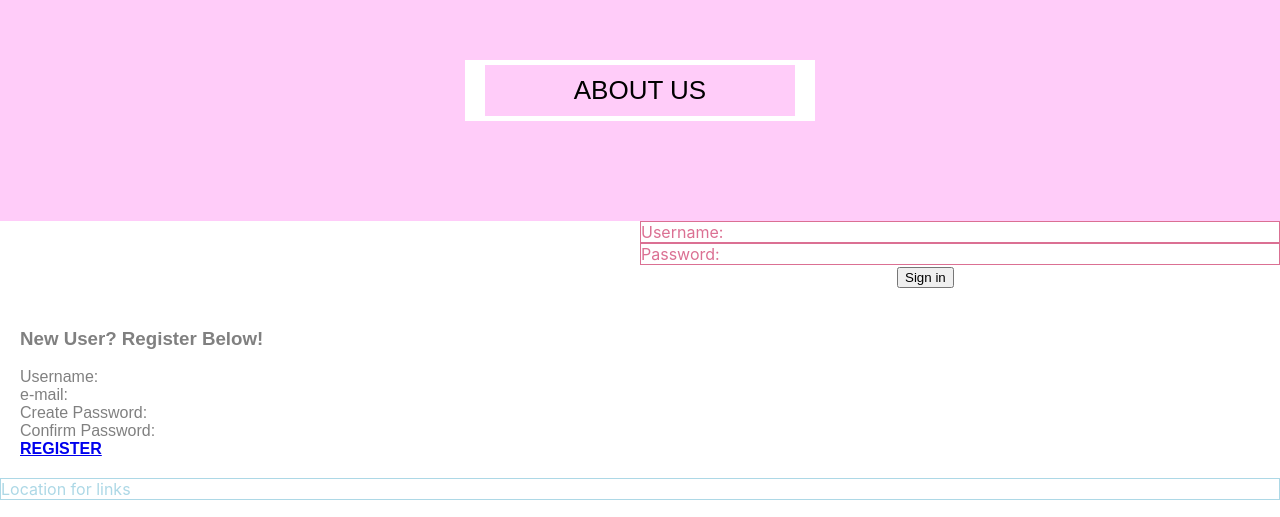
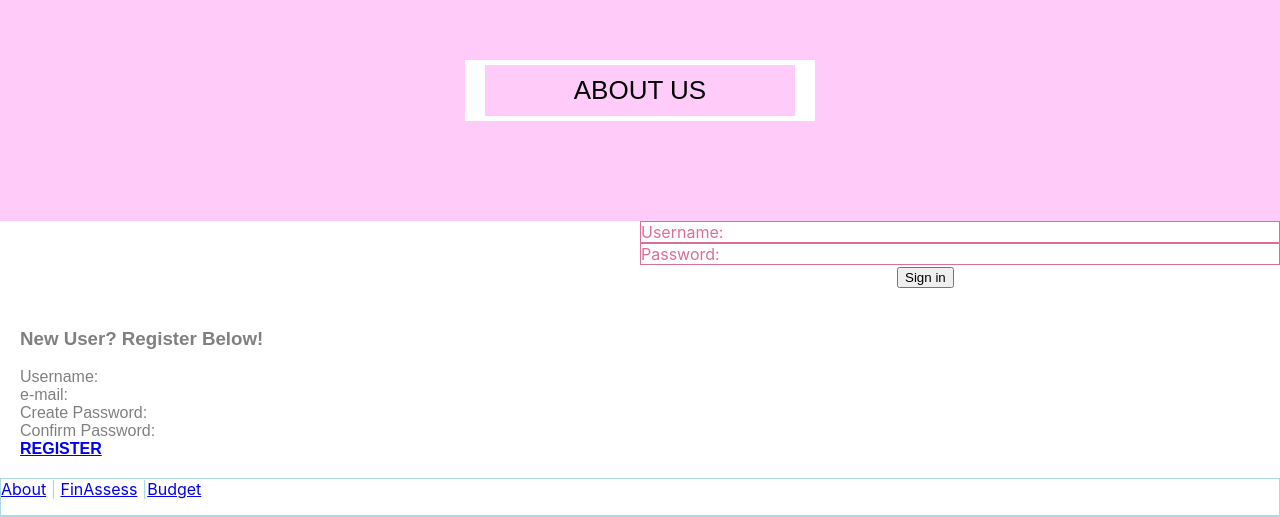
Before and after one commit to TheWITProject/make-it-make-cents, a React (Create React App) app in the folder frontend/: page / in a window 1280 px wide. Shown: the part 721-1238 px from the top of the page. Built offline with nearby package versions, Linux system fonts and the light colour scheme.

Commit message:
Correctly render the BrowserRouter in the DOM

```diff
--- a/frontend/src/App.js
+++ b/frontend/src/App.js
@@ -1,5 +1,5 @@
 import './App.css';
-import { Link } from "react-router-dom";
+import { Link } from 'react-router-dom';
 
 function App() {
   return (
@@ -24,21 +24,19 @@ function App() {
           <strong>REGISTER</strong>
         </a>
       </div>
-      <div className="links">Location for links</div>
+      <div className="links">
+        <nav
+          style={{
+            borderBottom: 'solid 1px',
+            paddingBottom: '1rem',
+          }}
+        >
+          <Link to="/about-us">About</Link> | <Link to="/financial-assessment">FinAssess</Link> |
+          <Link to="/budget-calculator">Budget</Link>
+        </nav>
+      </div>
     </div>
   );
 }
 
 export default App;
-
-
-<nav
-style={{
-  borderBottom: "solid 1px",
-  paddingBottom: "1rem",
-}}
->
-<Link to="/about-us">About</Link> |{" "}
-<Link to="/financial-assessment">FinAssess</Link>
-<Link to="/budget-calculator">Budget</Link>
-</nav>
--- a/frontend/src/index.js
+++ b/frontend/src/index.js
@@ -1,35 +1,23 @@
 import React from 'react';
 import ReactDOM from 'react-dom';
-import { render } from "react-dom";
-import {
-  BrowserRouter,
-  Routes,
-  Route,
-  Link,
-} from "react-router-dom";
+import { BrowserRouter, Routes, Route } from 'react-router-dom';
 import './index.css';
 import App from './App';
 import reportWebVitals from './reportWebVitals';
-import FinAssess from "./routes/financial-assessment";
-import About from "./routes/about-us";
-import Budget from "./routes/budget-calculator";
-
-const rootElement = document.getElementById("root");
-render(
-  <BrowserRouter>
-    <Routes>
-      <Route path="/" element={<App />} />
-      <Route path="financial-assessment" element={<FinAssess />} />
-      <Route path="about-us" element={<About />} />
-      <Route path="budget-calculator" element={<Budget />} />
-    </Routes>
-  </BrowserRouter>,
-  rootElement
-);
+import FinAssess from './routes/financial-assessment';
+import About from './routes/about-us';
+import Budget from './routes/budget-calculator';
 
 ReactDOM.render(
   <React.StrictMode>
-    <App />
+    <BrowserRouter>
+      <Routes>
+        <Route path="/" element={<App />} />
+        <Route path="financial-assessment" element={<FinAssess />} />
+        <Route path="about-us" element={<About />} />
+        <Route path="budget-calculator" element={<Budget />} />
+      </Routes>
+    </BrowserRouter>
   </React.StrictMode>,
   document.getElementById('root')
 );
```
